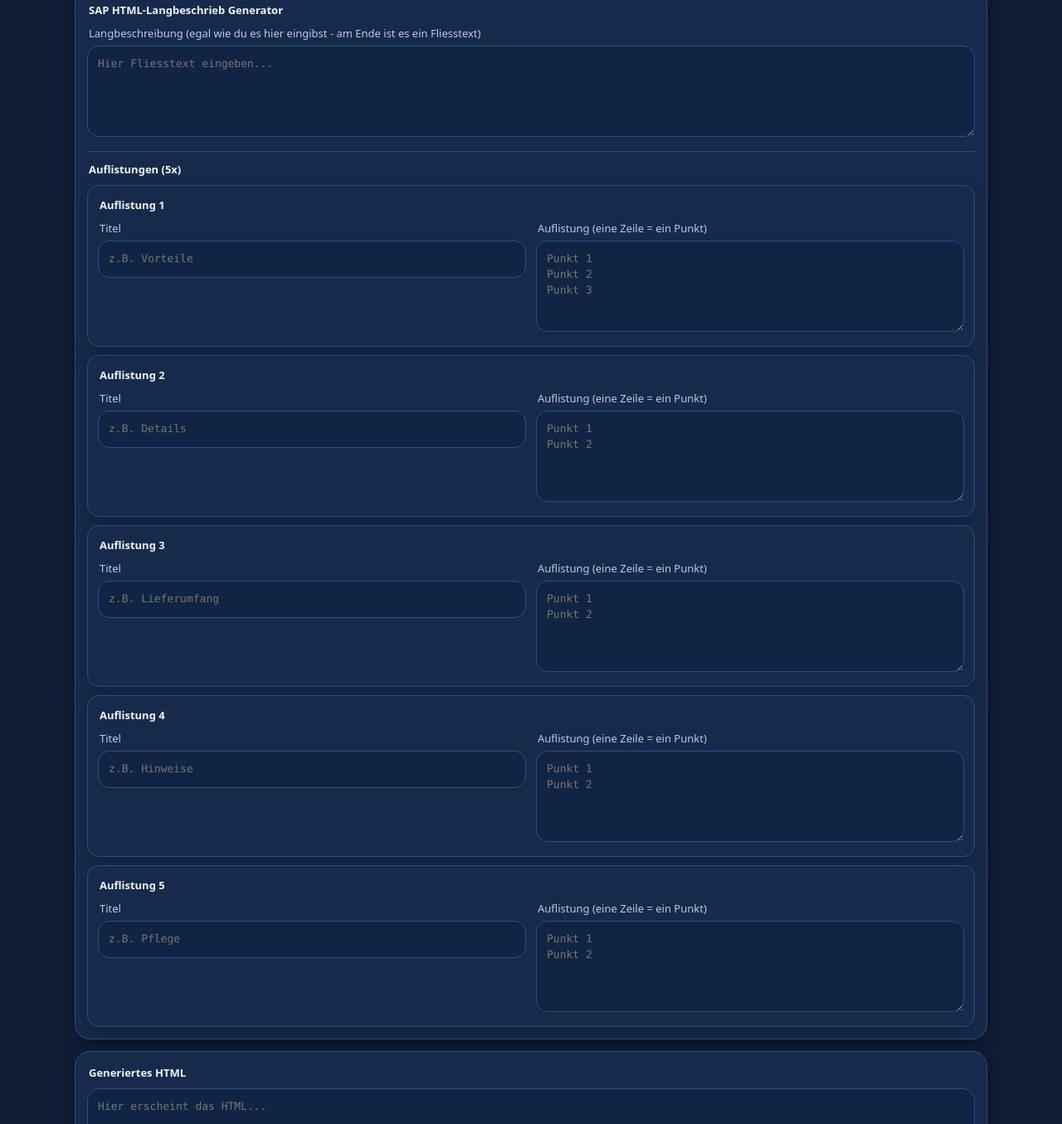
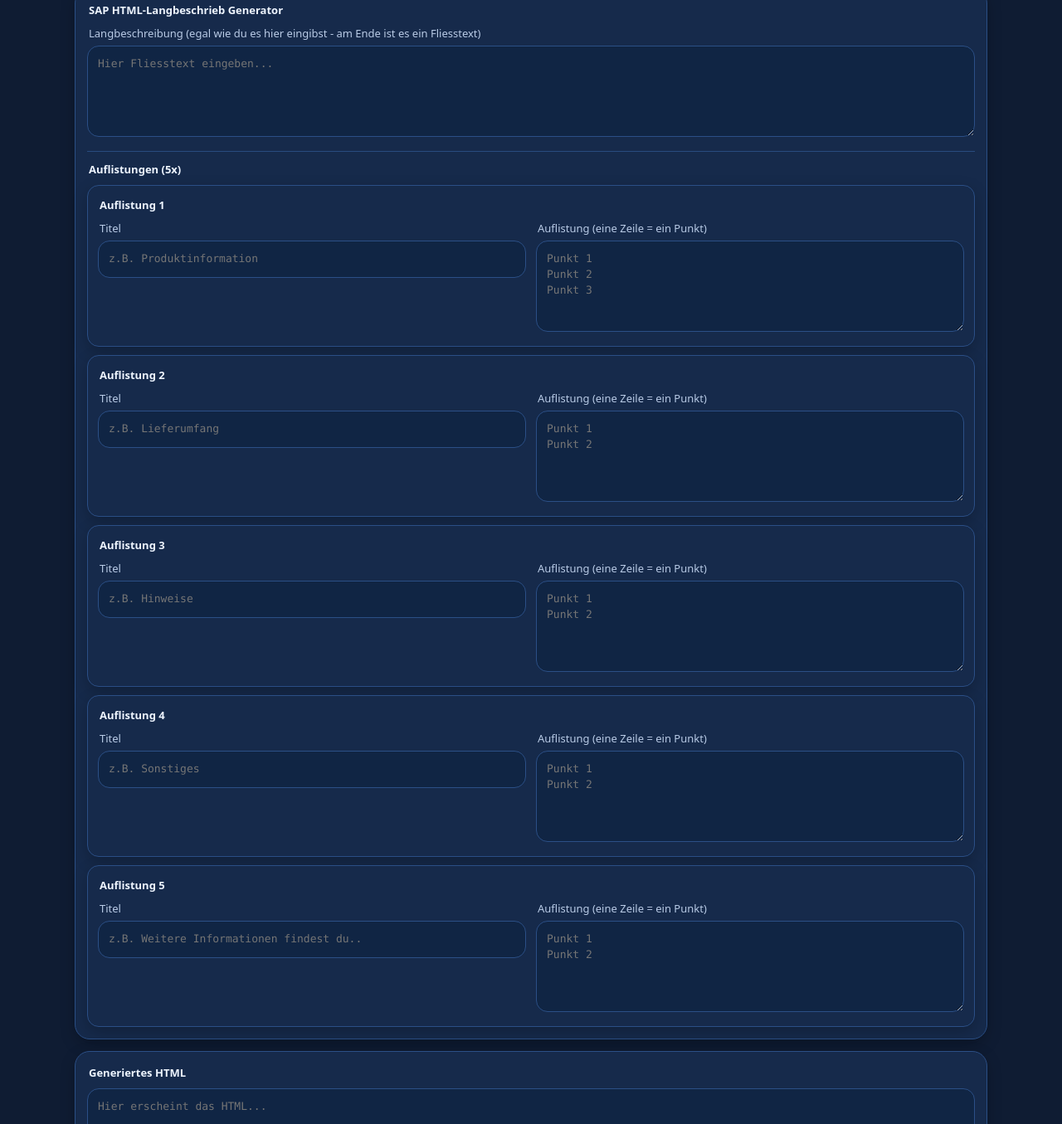
Before and after one commit to marsl21/Verkaufstexte, a plain HTML site: page index.html in a window 1280 px wide. Shown: the part 201-1556 px from the top of the page at 83% size. Drawn offline with Linux system fonts and the light colour scheme.

Commit message:
Add files via upload

```diff
--- a/index.html
+++ b/index.html
@@ -272,7 +272,7 @@
       <div class="grid2">
         <div>
           <label for="listTitle1">Titel</label>
-          <input id="listTitle1" type="text" placeholder="z.B. Vorteile" />
+          <input id="listTitle1" type="text" placeholder="z.B. Produktinformation" />
         </div>
         <div>
           <label for="listLines1">Auflistung (eine Zeile = ein Punkt)</label>
@@ -287,7 +287,7 @@
       <div class="grid2">
         <div>
           <label for="listTitle2">Titel</label>
-          <input id="listTitle2" type="text" placeholder="z.B. Details" />
+          <input id="listTitle2" type="text" placeholder="z.B. Lieferumfang" />
         </div>
         <div>
           <label for="listLines2">Auflistung (eine Zeile = ein Punkt)</label>
@@ -302,7 +302,7 @@
       <div class="grid2">
         <div>
           <label for="listTitle3">Titel</label>
-          <input id="listTitle3" type="text" placeholder="z.B. Lieferumfang" />
+          <input id="listTitle3" type="text" placeholder="z.B. Hinweise" />
         </div>
         <div>
           <label for="listLines3">Auflistung (eine Zeile = ein Punkt)</label>
@@ -317,7 +317,7 @@
       <div class="grid2">
         <div>
           <label for="listTitle4">Titel</label>
-          <input id="listTitle4" type="text" placeholder="z.B. Hinweise" />
+          <input id="listTitle4" type="text" placeholder="z.B. Sonstiges" />
         </div>
         <div>
           <label for="listLines4">Auflistung (eine Zeile = ein Punkt)</label>
@@ -332,7 +332,7 @@
       <div class="grid2">
         <div>
           <label for="listTitle5">Titel</label>
-          <input id="listTitle5" type="text" placeholder="z.B. Pflege" />
+          <input id="listTitle5" type="text" placeholder="z.B. Weitere Informationen findest du.." />
         </div>
         <div>
           <label for="listLines5">Auflistung (eine Zeile = ein Punkt)</label>
```
